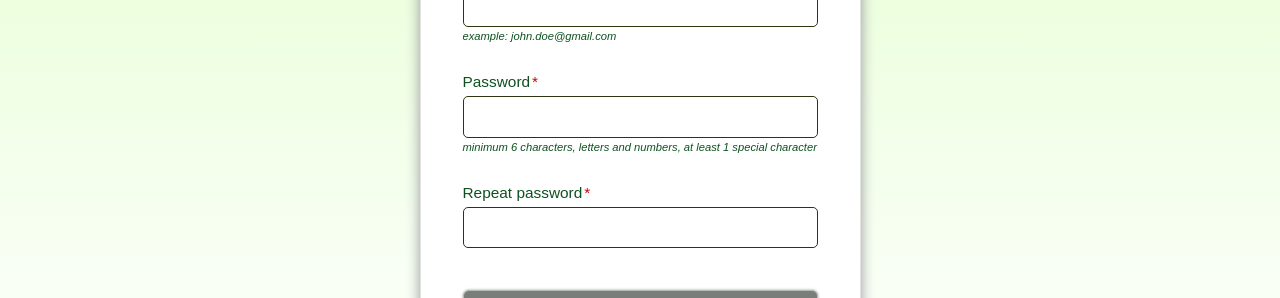
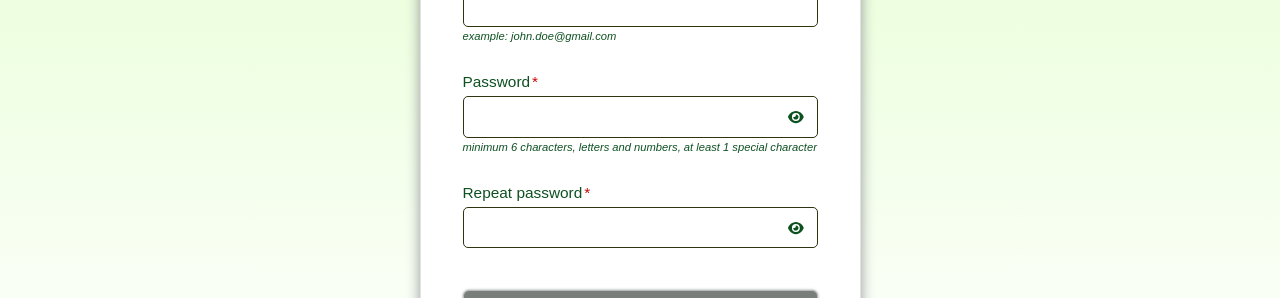
Before and after one commit to llachezara/adopt-a-pet, a React (Vite) app: page /auth/register in a window 1280 px wide. Shown: the part 253-551 px from the top of the page. Built offline with nearby package versions, Linux system fonts and the light colour scheme; a web font is replaced by a local one.

Commit message:
feat(register): Add toggle visibility for password inputs
Add toggle visibility functionality for inputs with type password in the Register component.

Use FontAwesome icons to enable users to toggle password visibility.

```diff
--- a/src/components/Register/Register.jsx
+++ b/src/components/Register/Register.jsx
@@ -1,5 +1,9 @@
 import { useState } from "react";
 import { Link } from "react-router-dom";
+
+import { FontAwesomeIcon } from "@fortawesome/react-fontawesome";
+import { faEye, faEyeSlash } from "@fortawesome/free-solid-svg-icons";
+
 import { useForm } from "../../hooks/useForm";
 
 export default function Register() {
@@ -9,7 +13,8 @@
         repassword: ""
     });
 
-    console.log(values, " Register");
+    const [showPassword, setShowPassword] = useState(false);
+
     return (
         <div className="register-main-container">
             <main className="register-main">
@@ -33,8 +38,13 @@
                         </div>
                         <div className="field">
                             <label htmlFor="password" className="required">Password</label>
+                            <FontAwesomeIcon
+                                icon = {showPassword ? faEyeSlash : faEye}
+                                className="eye-input-icon"
+                                onClick={() => setShowPassword(prevState => !prevState)}
+                            />
                             <input
-                                type="password"
+                                type={showPassword ? "text" : "password"}
                                 id="password"
                                 name="password"
                                 className={inputErrors["password"] && inputErrors["password"].showError ? "invalid" : ""}
@@ -52,8 +62,13 @@
                         </div>
                         <div className="field">
                             <label htmlFor="repassword" className="required"> Repeat password</label>
+                            <FontAwesomeIcon
+                                icon = {showPassword ? faEyeSlash : faEye}
+                                className="eye-input-icon"
+                                onClick={() => setShowPassword(prevState => !prevState)}
+                            />
                             <input
-                                type="password"
+                                type={showPassword ? "text" : "password"}
                                 id="repassword"
                                 name="repassword"
                                 value={values.repassword}
--- a/src/index.css
+++ b/src/index.css
@@ -84,6 +84,10 @@
     border-radius: 5px;
 }
 
+input[name="password"], input[name="repassword"]{
+    padding-right: 40px !important;
+}
+
 textarea {
     padding: 0.8em;
     resize: none;
@@ -151,6 +155,7 @@
 .field {
     display: flex;
     flex-direction: column;
+    position: relative;
 }
 
 .field label {
@@ -179,6 +184,13 @@
     font-size: 0.8em;
     line-height: 1.2;
     color:#D7382B;
+}
+
+.eye-input-icon{
+    position: absolute;
+    top: 2.85rem;
+    right: 1rem;
+    cursor: pointer;
 }
 
 /* Header */
```
